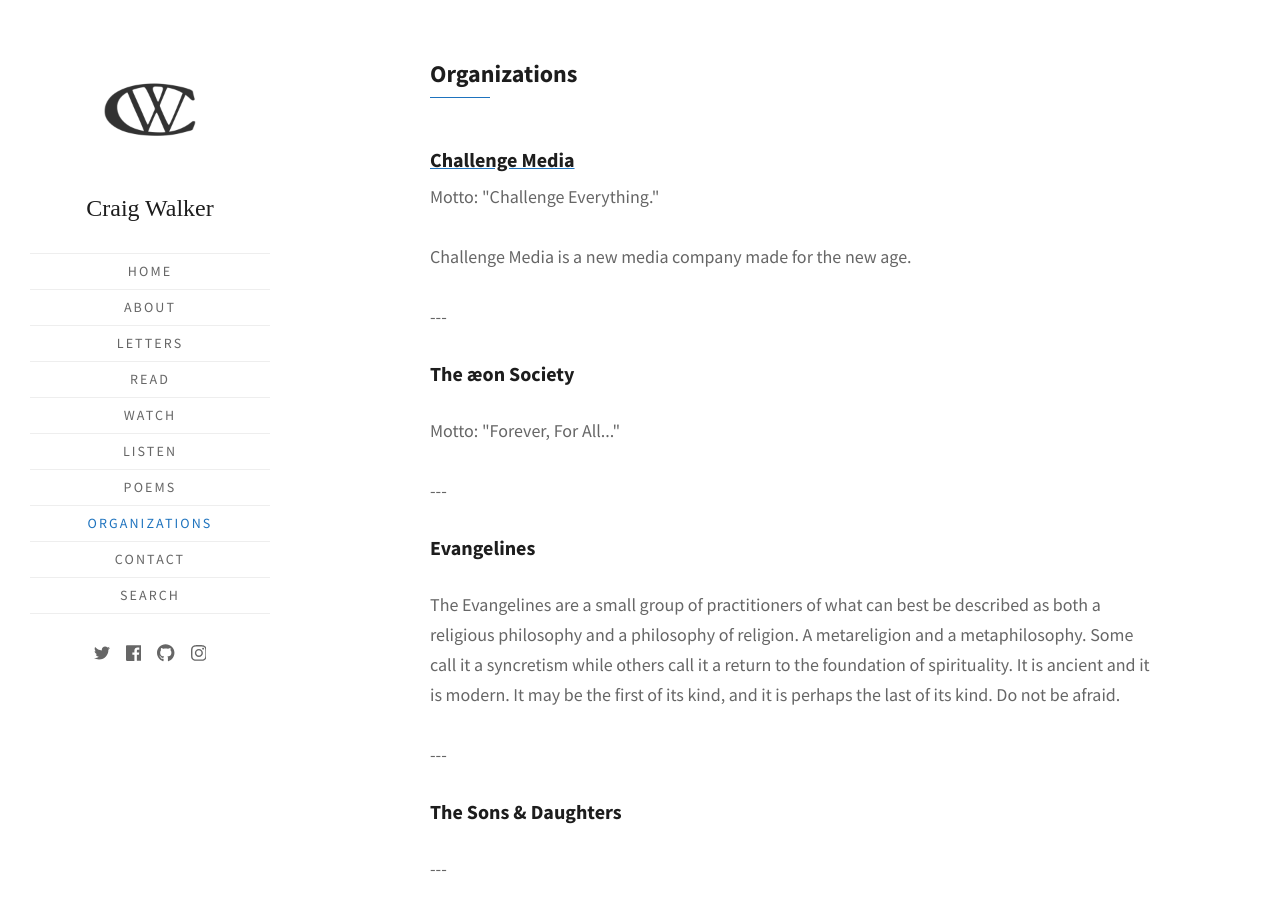
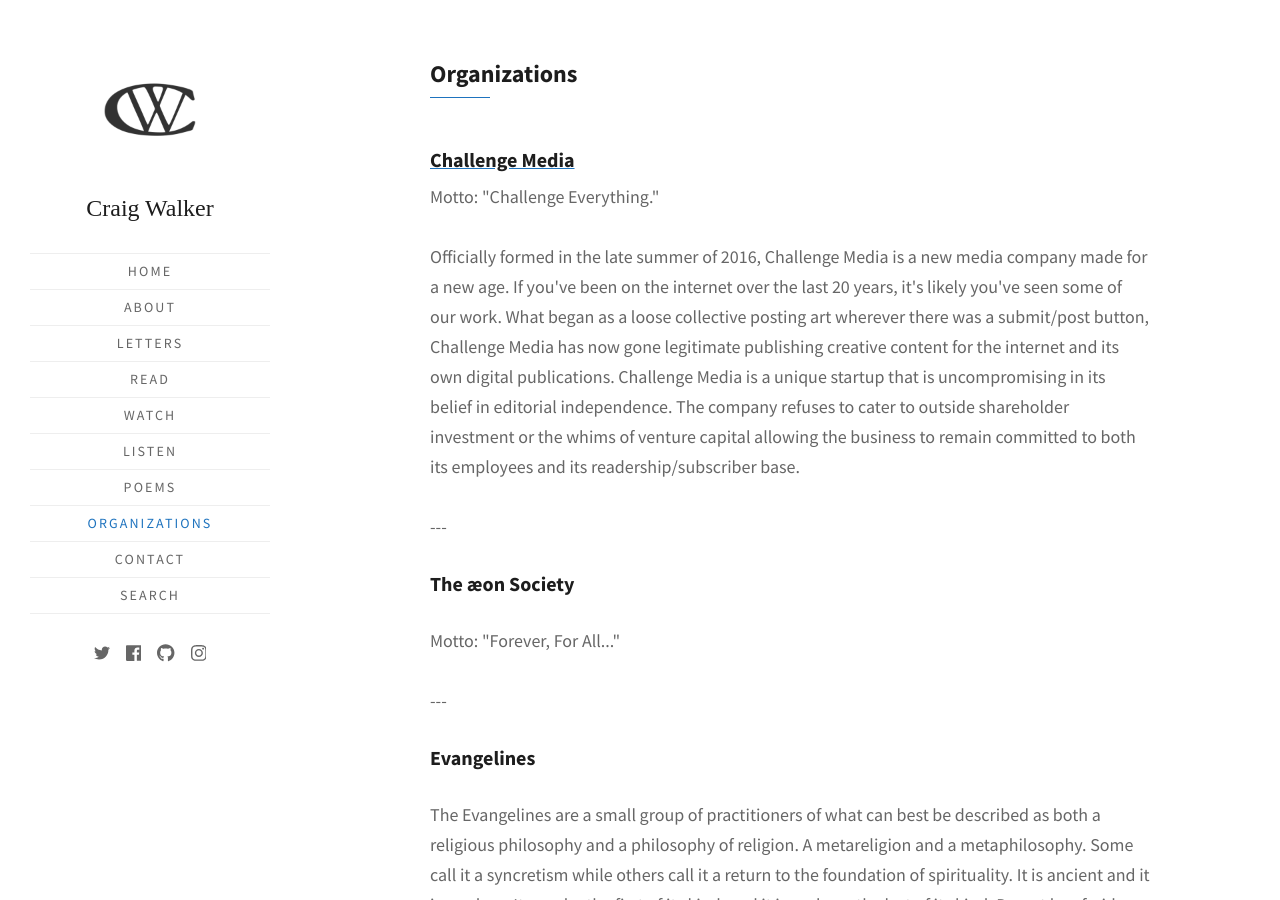
Before and after one commit to walkercraig/walkercraig, a Jekyll site: the page built from organizations.html, in a window 1280 px wide and 900 px high. Built offline with Jekyll 4.4.1, drawn with Linux system fonts in a browser that asks for light colours; some web fonts are replaced.

Commit message:
Update organizations.html

```diff
--- a/organizations.html
+++ b/organizations.html
@@ -11,7 +11,9 @@ title: Organizations
     <br/>
     <a href="https://challenge.media"><h3>Challenge Media</h3></a>
     <p>Motto: "Challenge Everything."</p>
-    <p>Challenge Media is a new media company made for the new age.</p>
+    <p>Officially formed in the late summer of 2016, Challenge Media is a new media company made for a new age.
+    If you've been on the internet over the last 20 years, it's likely you've seen some of our work. What began as a loose collective posting art wherever there was a submit/post button, Challenge Media has now gone legitimate publishing creative content for the internet and its own digital publications.
+    Challenge Media is a unique startup that is uncompromising in its belief in editorial independence. The company refuses to cater to outside shareholder investment or the whims of venture capital allowing the business to remain committed to both its employees and its readership/subscriber base.</p>
     ---
     <br/>
     <p><h3>The æon Society</h3></p>
```
